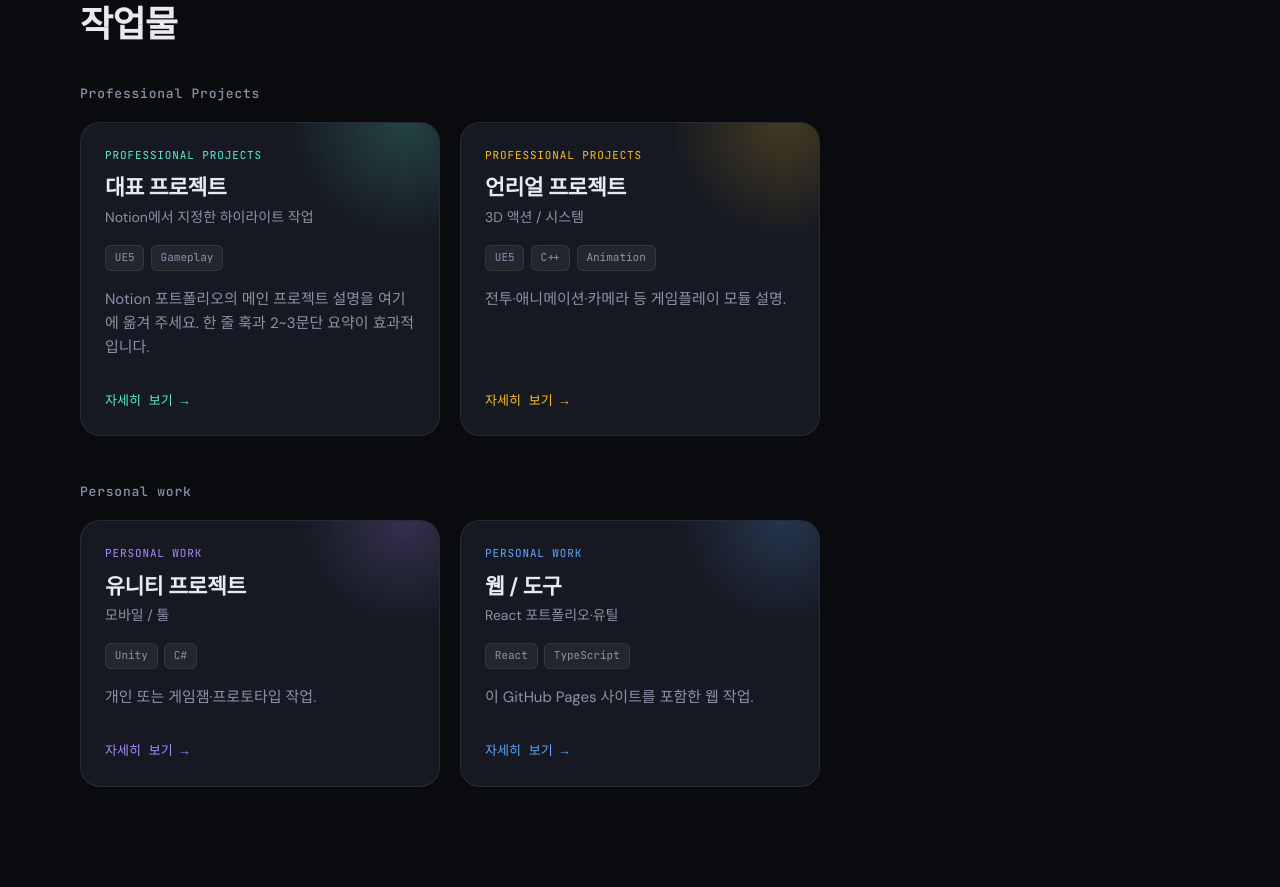
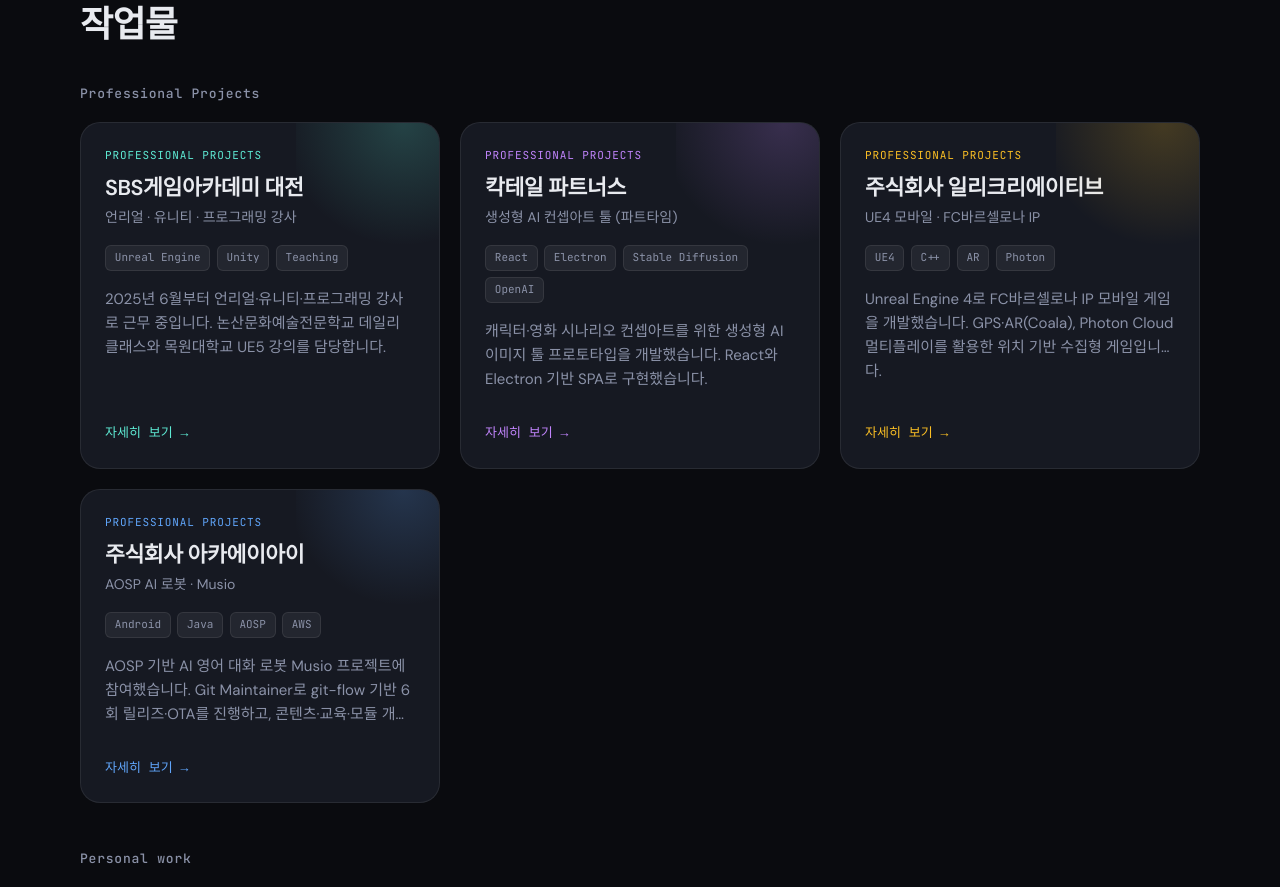
Before and after one commit to kjinwoo12/Blog, a React (Vite) app: page / in a window 1280 px wide. Shown: the part 1900-2787 px from the top of the page. Built offline with nearby package versions, Linux system fonts and the light colour scheme.

Commit message:
feat: add projects

```diff
--- a/src/components/Hero.tsx
+++ b/src/components/Hero.tsx
@@ -1,6 +1,6 @@
 import { motion } from 'framer-motion';
 import { Link } from 'react-router-dom';
-import { hero, site } from '../data/portfolio';
+import { featuredProjectId, hero, site } from '../data/portfolio';
 import styles from './Hero.module.css';
 
 export function Hero() {
@@ -58,7 +58,7 @@
           <a href="#projects" className="btn btn-primary">
             {hero.cta.projects}
           </a>
-          <Link to="/project/featured-01" className={styles.detailLink}>
+          <Link to={`/project/${featuredProjectId}`} className={styles.detailLink}>
             대표 작업 상세 →
           </Link>
         </motion.div>
--- a/src/data/portfolio.ts
+++ b/src/data/portfolio.ts
@@ -1,8 +1,3 @@
-/**
- * 포트폴리오 콘텐츠 — Notion 페이지 내용을 여기에 맞춰 수정하세요.
- * https://tidal-tortellini-5a0.notion.site/0887482f44bc8240becf81bae5d6b7d4
- */
-
 export type ProjectCategory = 'professional' | 'personal' | 'web';
 
 export interface Project {
@@ -63,61 +58,254 @@
   },
   {
     label: 'Tools & Workflow',
-    items: ['Git', 'Perforce', 'Jira', 'Technical Writing', 'Profiling'],
+    items: ['Git', 'Git Branching Management', 'Cursor', 'Technical Writing', 'Profiling'],
   },
 ];
 
-export const featuredProjectId = 'featured-01';
+export const featuredProjectId = 'ue5-perspective-minimap';
 
 export const projects: Project[] = [
   {
-    id: 'featured-01',
-    title: '대표 프로젝트',
-    subtitle: 'Notion에서 지정한 하이라이트 작업',
+    id: 'sbs-game-academy',
+    title: 'SBS게임아카데미 대전',
+    subtitle: '언리얼 · 유니티 · 프로그래밍 강사',
     category: 'professional',
-    tags: ['UE5', 'Gameplay'],
+    tags: ['Unreal Engine', 'Unity', 'Teaching'],
     summary:
-      'Notion 포트폴리오의 메인 프로젝트 설명을 여기에 옮겨 주세요. 한 줄 훅과 2~3문단 요약이 효과적입니다.',
+      '2025년 6월부터 언리얼·유니티·프로그래밍 강사로 근무 중입니다. 논산문화예술전문학교 데일리 클래스와 목원대학교 UE5 강의를 담당합니다.',
     highlights: [
-      '핵심 기여 1 — 시스템·역할을 구체적으로',
-      '핵심 기여 2 — 성능·품질 지표가 있으면 수치 포함',
-      '핵심 기여 3 — 팀 규모·기간·엔진 버전',
+      '언리얼·유니티·프로그래밍 정규 강의',
+      '논산문화예술전문학교 데일리 클래스(연 1~4회)',
+      '목원대학교 언리얼5 강의',
     ],
-    role: 'Gameplay Programmer',
-    period: '20XX — 20XX',
-    featured: true,
+    role: 'Instructor',
+    period: '2025-06 — 현재',
     accent: '#5eead4',
   },
   {
-    id: 'proj-02',
-    title: '언리얼 프로젝트',
-    subtitle: '3D 액션 / 시스템',
+    id: 'cocktail-partners-ai-tool',
+    title: '칵테일 파트너스',
+    subtitle: '생성형 AI 컨셉아트 툴 (파트타임)',
     category: 'professional',
-    tags: ['UE5', 'C++', 'Animation'],
-    summary: '전투·애니메이션·카메라 등 게임플레이 모듈 설명.',
-    highlights: ['FSM 기반 캐릭터', '전투 시스템', '커스텀 충돌·이펙트'],
+    tags: ['React', 'Electron', 'Stable Diffusion', 'OpenAI'],
+    summary:
+      '캐릭터·영화 시나리오 컨셉아트를 위한 생성형 AI 이미지 툴 프로토타입을 개발했습니다. React와 Electron 기반 SPA로 구현했습니다.',
+    highlights: [
+      '자연어를 그림 생성용 프롬프트로 변환',
+      'Stable Diffusion·DALL·E API로 생성·부분 수정·이미지 확장',
+      'React + Electron SPA 프로토타입',
+    ],
+    role: 'Prototype Developer',
+    accent: '#c084fc',
+  },
+  {
+    id: 'elly-creative-fcb',
+    title: '주식회사 일리크리에이티브',
+    subtitle: 'UE4 모바일 · FC바르셀로나 IP',
+    category: 'professional',
+    tags: ['UE4', 'C++', 'AR', 'Photon'],
+    summary:
+      'Unreal Engine 4로 FC바르셀로나 IP 모바일 게임을 개발했습니다. GPS·AR(Coala), Photon Cloud 멀티플레이를 활용한 위치 기반 수집형 게임입니다.',
+    highlights: [
+      'Coala GPS 3D·AR 기반 포켓몬 Go 스타일 콘텐츠',
+      'Photon Cloud 멀티플레이 구현',
+      '기기별 머티리얼 이슈 해결·중복 에셋 정리로 팀 생산성 개선',
+    ],
+    role: 'UE4 Client Programmer',
+    period: '2022-08 — 2023-04',
     accent: '#fbbf24',
   },
   {
-    id: 'proj-03',
-    title: '유니티 프로젝트',
-    subtitle: '모바일 / 툴',
+    id: 'acro-ai-musio',
+    title: '주식회사 아카에이아이',
+    subtitle: 'AOSP AI 로봇 · Musio',
+    category: 'professional',
+    tags: ['Android', 'Java', 'AOSP', 'AWS'],
+    summary:
+      'AOSP 기반 AI 영어 대화 로봇 Musio 프로젝트에 참여했습니다. Git Maintainer로 git-flow 기반 6회 릴리즈·OTA를 진행하고, 콘텐츠·교육·모듈 개발을 담당했습니다.',
+    highlights: [
+      'AOSP 로봇 Git Maintainer — git-flow, Line-Comment 코드리뷰, 6회 릴리즈',
+      'JSON 스크립트 인터프리터·AWS 서버리스로 OTA 없이 콘텐츠 배포',
+      'OpenGL 전환으로 렌더링 10fps → 50fps+ 개선, libGDX 게임 10여 종',
+      'Angular·Chart.js 영어 교육 사이트(ReSmart) 프론트엔드·구글 플레이 출시',
+    ],
+    role: 'Software Engineer (산업기능요원)',
+    period: '2016-08 — 2020-11',
+    links: [{ label: 'Musio', href: 'https://themusio.com/home' }],
+    accent: '#60a5fa',
+  },
+  {
+    id: 'ue5-perspective-minimap',
+    title: 'UE5 Perspective Minimap',
+    subtitle: 'UE5 플러그인',
     category: 'personal',
-    tags: ['Unity', 'C#'],
-    summary: '개인 또는 게임잼·프로토타입 작업.',
-    highlights: ['게임플레이 루프', 'UI/UX', '빌드·배포'],
+    featured: true,
+    tags: ['UE5', 'C++', 'Plugin'],
+    summary:
+      'UE5용 원근 미니맵 플러그인. 플레이어 시야와 맵 표현을 연결하는 미니맵 시스템을 모듈로 제공합니다.',
+    highlights: [
+      '원근 기반 미니맵 렌더링·표시',
+      'UE5 프로젝트에 플러그인 형태로 통합',
+      '오픈소스로 배포·유지보수 (GitHub)',
+    ],
+    period: '2024-07 — 2024-11',
+    links: [
+      {
+        label: 'Repository',
+        href: 'https://github.com/kjinwoo12/UE5_PerspectiveMinimap',
+      },
+    ],
+    accent: '#34d399',
+  },
+  {
+    id: 'ue5-equipment-library',
+    title: 'UE5 Equipment Library',
+    subtitle: 'Gameplay Ability System',
+    category: 'personal',
+    tags: ['UE5', 'C++', 'GAS'],
+    summary:
+      'Gameplay Ability System(GAS) 기반 장비·능력 연동 라이브러리. UE5에서 장비 슬롯과 어빌리티를 일관되게 다루기 위한 개인 연구 프로젝트입니다.',
+    highlights: [
+      'GAS와 연동된 장비·어빌리티 구조',
+      '재사용 가능한 장비 라이브러리 형태',
+      'C++ 중심 UE5 게임플레이 코드',
+    ],
+    period: '2024-02 — 2024-03',
+    links: [
+      {
+        label: 'Repository',
+        href: 'https://github.com/kjinwoo12/UE5_EquipmentLibrary',
+      },
+    ],
     accent: '#a78bfa',
   },
   {
-    id: 'proj-04',
-    title: '웹 / 도구',
-    subtitle: 'React 포트폴리오·유틸',
+    id: 'ue4-network-fps',
+    title: 'UE4 Network FPS',
+    subtitle: '멀티플레이 FPS 스터디',
+    category: 'personal',
+    tags: ['UE4', 'C++', 'Networking'],
+    summary:
+      'Unreal Engine 4로 제작한 네트워크 FPS 학습 프로젝트. 멀티플레이 동기화와 FPS 게임플레이 루프를 실습합니다.',
+    highlights: [
+      'UE4 멀티플레이·복제 기반 FPS',
+      '네트워크 게임플레이 학습·프로토타입',
+      '장기간 개선·실험 (develop 브랜치)',
+    ],
+    period: '2020-12 — 2022-09',
+    links: [
+      {
+        label: 'Repository',
+        href: 'https://github.com/kjinwoo12/UE4Study-NetworkFPS',
+      },
+    ],
+    accent: '#f472b6',
+  },
+  {
+    id: 'body-script-runner',
+    title: 'body-script-runner',
+    subtitle: 'DOM 템플릿 유틸',
     category: 'web',
-    tags: ['React', 'TypeScript'],
-    summary: '이 GitHub Pages 사이트를 포함한 웹 작업.',
-    highlights: ['반응형 레이아웃', 'GitHub Actions 배포', '콘텐츠 데이터 분리'],
-    links: [{ label: 'Repository', href: 'https://github.com/KimJinWoo/Portfolio' }],
-    accent: '#60a5fa',
+    tags: ['JavaScript', 'DOM'],
+    summary:
+      'HTML innerText에 Django 템플릿처럼 JavaScript를 실행하는 경량 스크립트 러너. 정적 페이지에서 데이터 바인딩·동적 문구를 실험하기 위해 만들었습니다.',
+    highlights: [
+      'innerText 기반 템플릿 실행',
+      'Django 템플릿 문법에 가까운 사용감',
+      '브라우저·Node 없이 순수 JS로 동작',
+    ],
+    period: '2024-03 — 2024-04',
+    links: [
+      {
+        label: 'Repository',
+        href: 'https://github.com/kjinwoo12/body-script-runner',
+      },
+    ],
+    accent: '#fb923c',
+  },
+  {
+    id: 'ue4-localization-csv-converter',
+    title: 'UE4 Localization CSV Converter',
+    subtitle: '로컬라이제이션 도구',
+    category: 'web',
+    tags: ['HTML', 'Localization', 'UE4'],
+    summary:
+      '언리얼 로컬라이제이션 작업을 돕는 CSV 변환 웹 도구. 번역·스프레드시트 워크플로를 단순화합니다.',
+    highlights: [
+      'UE4 로컬라이제이션 CSV 변환',
+      '브라우저에서 바로 쓰는 단일 HTML 도구',
+      '번역 파이프라인 보조용 유틸',
+    ],
+    period: '2023-03 — 2024-11',
+    links: [
+      {
+        label: 'Repository',
+        href: 'https://github.com/kjinwoo12/UE4-Easy-Localization-CSV-Converter',
+      },
+    ],
+    accent: '#38bdf8',
+  },
+  {
+    id: 'duoball',
+    title: 'DuoBall',
+    subtitle: '모바일 캐주얼',
+    category: 'personal',
+    tags: ['Java', 'Android'],
+    summary:
+      '안드로이드 캐주얼 게임입니다. 디자이너 1명과 함께 제작했으며 모바일 콘텐츠 경진대회 출품작입니다.',
+    highlights: [
+      '2인 팀(코딩·디자인)으로 제작',
+      '모바일 콘텐츠 경진대회 출품',
+      '안드로이드 캐주얼 게임플레이',
+    ],
+    accent: '#f9a8d4',
+  },
+  {
+    id: 'nebal-dubal',
+    title: '네발?두발!',
+    subtitle: 'DirectX9 플랫폼',
+    category: 'personal',
+    tags: ['C++', 'DirectX'],
+    summary:
+      'DirectX9으로 제작한 플랫폼 게임입니다. 교내 디지털 콘텐츠 경진대회 출품작으로, 2명의 프로그래머와 2명의 디자이너가 함께했습니다.',
+    highlights: [
+      '보스 라운드 공격 패턴·플레이어·보스 판정',
+      '스프라이트 기반 숫자 출력',
+      '플레이어·시민 캐릭터 상호작용',
+    ],
+    period: '2014',
+    accent: '#fcd34d',
+  },
+  {
+    id: 'infinite-mission',
+    title: 'Infinite Mission',
+    subtitle: 'DirectX9 탑뷰 슈팅',
+    category: 'personal',
+    tags: ['C++', 'DirectX'],
+    summary:
+      'DirectX9 탑뷰 슈팅 게임입니다. 디지털 콘텐츠 대회에서 동상을 수상했으며, DirectX 학습 후 처음으로 완성한 작품입니다.',
+    highlights: [
+      '아웃게임·UI·사운드·유닛 충돌 등 기본 시스템',
+      '파일 I/O 기반 상점·점수 등 게임 상태 관리',
+      '하단 UI에 캐릭터 정보 표시·런타임 갱신',
+    ],
+    period: '2014',
+    accent: '#86efac',
+  },
+  {
+    id: 'barunmal-keypad',
+    title: '바른말키패드',
+    subtitle: '삼성 투모로우 솔루션',
+    category: 'personal',
+    tags: ['Android', 'Java'],
+    summary:
+      '삼성 투모로우 솔루션 출품 안드로이드 키패드 앱입니다. 비속어 사용 시 통계·피드백을 제공해 바른말 사용을 돕습니다.',
+    highlights: [
+      '아이디어 부문 우수상·임팩트 부문 최우수상',
+      '비속어 감지·통계·사용자 피드백',
+      '4인 개발팀(개발자)으로 제작',
+    ],
+    accent: '#93c5fd',
   },
 ];
 
--- a/vite.config.ts
+++ b/vite.config.ts
@@ -3,7 +3,6 @@
 import { defineConfig } from 'vite';
 import react from '@vitejs/plugin-react';
 
-// GitHub Pages: https://<user>.github.io/Portfolio/
 const base = process.env.GITHUB_PAGES === 'true' ? '/Portfolio/' : '/';
 
 /** GitHub Pages SPA — deep link 시 404.html → index.html */
```
Also changed, not shown: 1 other file (tests, documents, lock files or other folders).
